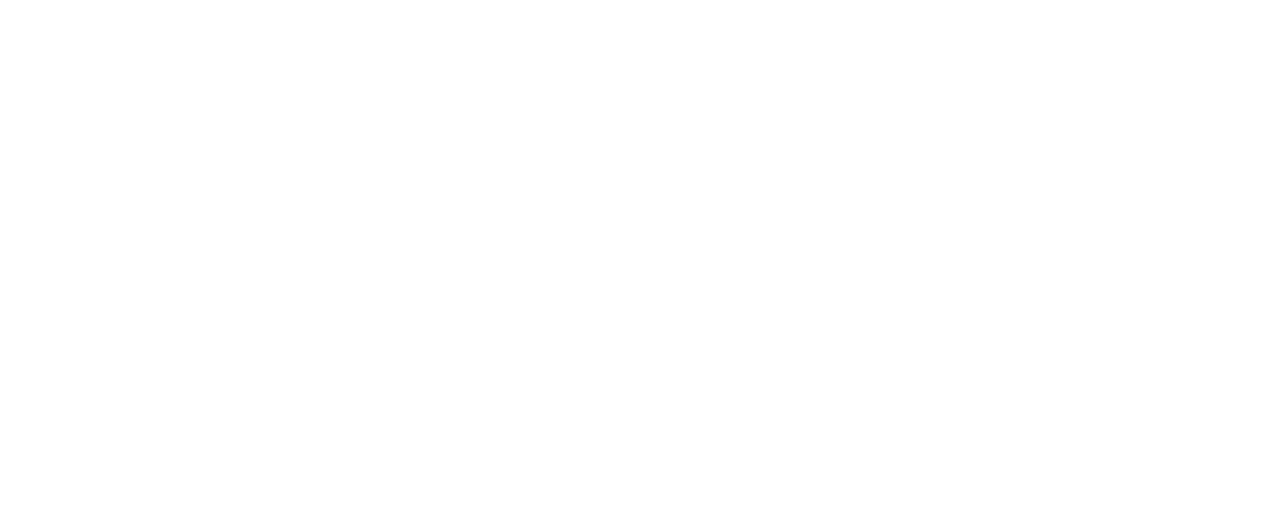
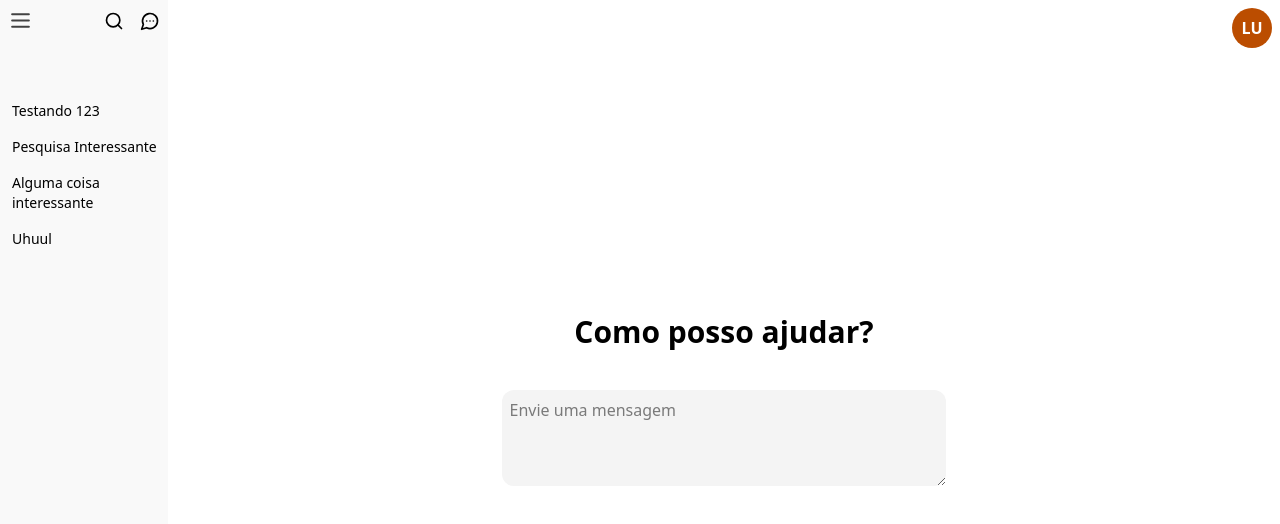
Before and after one commit to LuiFeAn/chat-front, a React (Vite) app: page /1 in a window 1280 px wide. Before the commit this address had no page. Shown: the top 524 px of the page. Built offline with nearby package versions, Linux system fonts and the light colour scheme; the HTML template or start-up script is replaced by a standard one.

Commit message:
feat: enhance chat input with submit and change handlers; add chat page and routing

```diff
--- a/src/components/central-area/chat-input/index.tsx
+++ b/src/components/central-area/chat-input/index.tsx
@@ -1,14 +1,23 @@
-export const ChatInput = () => {
+interface Props {
+  onSubmit(event: React.FormEvent<HTMLFormElement>): Promise<void>;
+  onChange(event: React.ChangeEvent<HTMLTextAreaElement>): void;
+}
+
+export const ChatInput = ({ onChange, onSubmit }: Props) => {
   return (
     <>
       <h1 className="font-bold text-3xl select-none">Como posso ajudar?</h1>
 
-      <div className="w-full flex justify-center mt-10 h-[12%]">
+      <form
+        onSubmit={onSubmit}
+        className="w-full flex justify-center mt-10 h-[12%]"
+      >
         <textarea
+          onChange={onChange}
           placeholder="Envie uma mensagem"
           className="bg-[#F4F4F4] rounded-xl w-[40%] h p-2"
         />
-      </div>
+      </form>
     </>
   );
 };
--- a/src/components/central-area/chat/index.tsx
+++ b/src/components/central-area/chat/index.tsx
@@ -2,5 +2,5 @@ interface Props {
   chatId?: string;
 }
 export const Chat = ({ chatId }: Props) => {
-  return <>{chatId && <div>{chatId}</div>}</>;
+  return <>{chatId && <div></div>}</>;
 };
--- a/src/components/central-area/index.tsx
+++ b/src/components/central-area/index.tsx
@@ -3,12 +3,13 @@ import { ChatInput } from "./chat-input";
 import { useCentralAreaController } from "./controller";
 
 export const CentralArea = () => {
-  const { id } = useCentralAreaController();
+  const { id, handleOnFormSubmit, handlePrompCommand } =
+    useCentralAreaController();
 
   return (
     <section className="w-full flex flex-col items-center justify-center h-screen">
       <Chat chatId={id} />
-      <ChatInput />
+      <ChatInput onChange={handlePrompCommand} onSubmit={handleOnFormSubmit} />
     </section>
   );
 };
--- /dev/null
+++ b/src/pages/chat/index.tsx
@@ -0,0 +1,15 @@
+import { CentralArea } from "../../components/central-area";
+import { Header } from "../../components/header";
+import { SideBar } from "../../components/sidebar";
+
+export const Chat = () => {
+  return (
+    <main className="w-full flex justify-around">
+      <SideBar />
+      <div className="w-full">
+        <Header />
+        <CentralArea />
+      </div>
+    </main>
+  );
+};
--- a/src/routes/routes.tsx
+++ b/src/routes/routes.tsx
@@ -1,10 +1,12 @@
 import { Routes, Route } from "react-router";
 import { Home } from "../pages/home";
+import { Chat } from "../pages/chat";
 
 export const ApplicationRoutes = () => {
   return (
     <Routes>
       <Route path="/" element={<Home />} />
+      <Route path="/:id" element={<Chat />} />
     </Routes>
   );
 };
```
